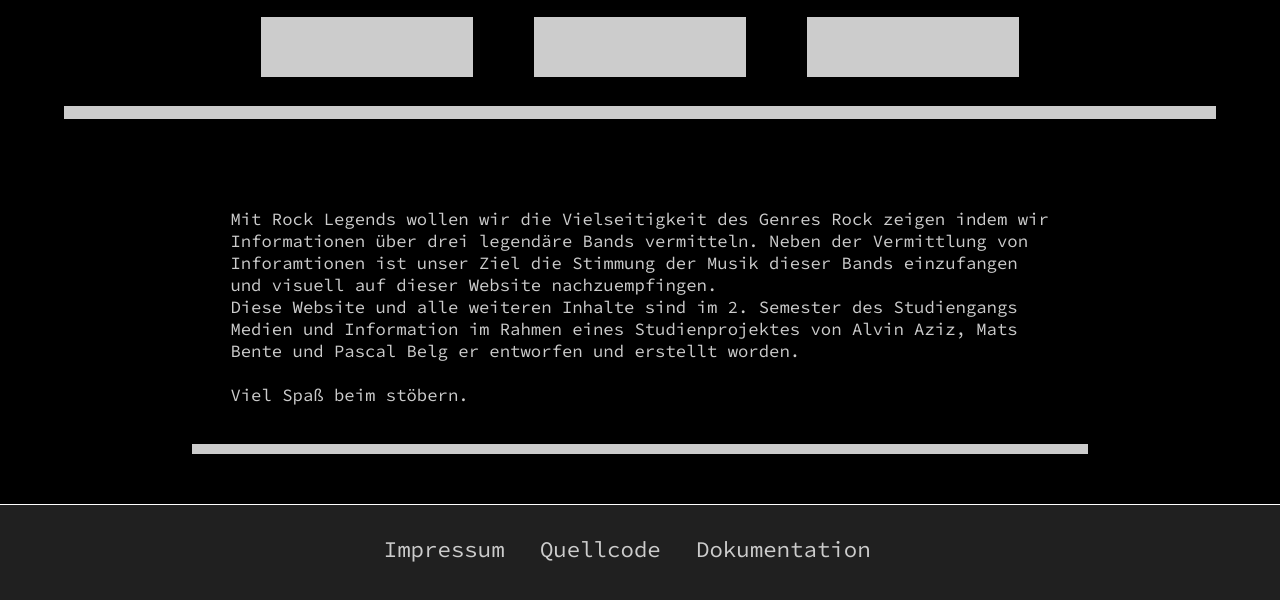
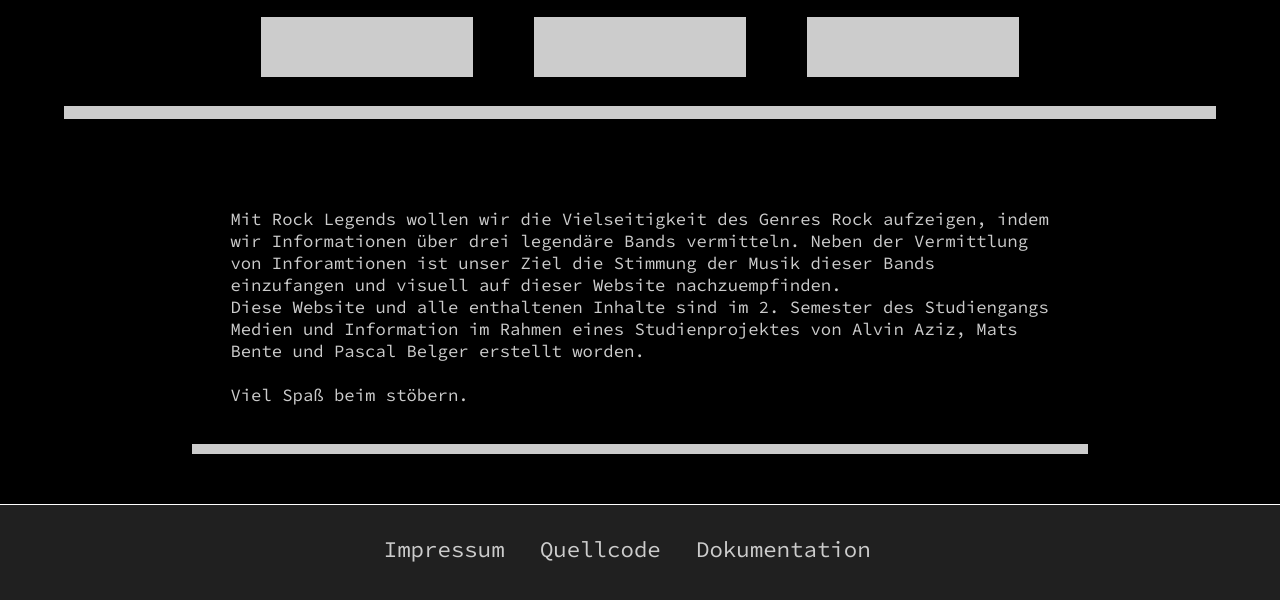
Before and after one commit to pasbelg/screendesignWebsite, a plain HTML site: page index.html in a window 1280 px wide. Shown: the part 534-1134 px from the top of the page. Drawn offline with Linux system fonts and the light colour scheme.

Commit message:
Startseitentext korrigiert

```diff
--- a/index.html
+++ b/index.html
@@ -34,8 +34,8 @@
     <main>
             <div id="content-wrap">
                     <div class="section">
-                        Mit Rock Legends wollen wir die Vielseitigkeit des Genres Rock zeigen indem wir Informationen über drei legendäre Bands vermitteln. Neben der Vermittlung von Inforamtionen ist unser Ziel die Stimmung der Musik dieser Bands einzufangen und visuell auf dieser Website nachzuempfingen.
-                        <br>Diese Website und alle weiteren Inhalte sind im 2. Semester des Studiengangs Medien und Information im Rahmen eines Studienprojektes von Alvin Aziz, Mats Bente und Pascal Belg er entworfen und erstellt worden.
+                        Mit Rock Legends wollen wir die Vielseitigkeit des Genres Rock aufzeigen, indem wir Informationen über drei legendäre Bands vermitteln. Neben der Vermittlung von Inforamtionen ist unser Ziel die Stimmung der Musik dieser Bands einzufangen und visuell auf dieser Website nachzuempfinden.
+                        <br>Diese Website und alle enthaltenen Inhalte sind im 2. Semester des Studiengangs Medien und Information im Rahmen eines Studienprojektes von Alvin Aziz, Mats Bente und Pascal Belger erstellt worden.
                         <br><br> Viel Spaß beim stöbern.
                     </div>
                 </div>
```
